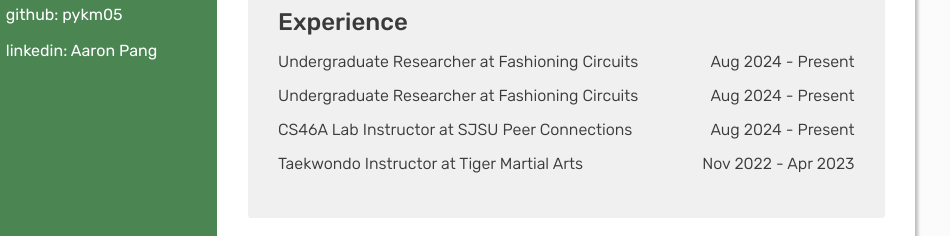
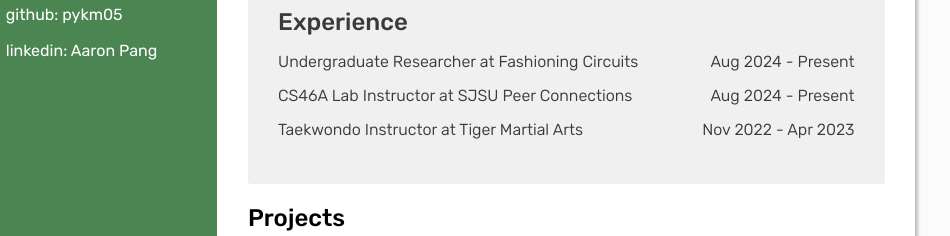
Before and after one commit to pykm05/portfolio, a plain HTML site: page index.html in a window 1280 px wide. Shown: the part 412-648 px from the top of the page, 205-1155 px from the left. Drawn offline with Linux system fonts and the light colour scheme.

Commit message:
remove duplicate experience

```diff
--- a/index.html
+++ b/index.html
@@ -79,13 +79,6 @@
 
                 <div class="experience">
                     <div class="info">
-                        <p>Undergraduate Researcher at Fashioning Circuits</p>
-                        <p>Aug 2024 - Present</p>
-                    </div>
-                </div>
-
-                <div class="experience">
-                    <div class="info">
                         <p>CS46A Lab Instructor at SJSU Peer Connections</p>
                         <p>Aug 2024 - Present</p>
                     </div>
```
